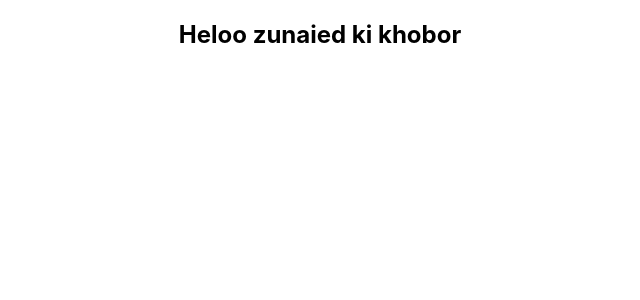
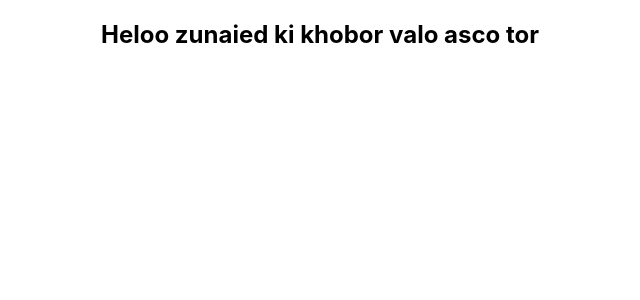
Before and after one commit to bellicose77/creative-agency, a React (Create React App) app in the folder frontend/: page / in a window 1280 px wide. Shown: the top 300 px of the page, without its empty margins (320-960 px from the left). Built offline with nearby package versions, Linux system fonts and the light colour scheme.

Commit message:
navigation bar

```diff
--- a/frontend/src/App.js
+++ b/frontend/src/App.js
@@ -4,7 +4,7 @@ import './App.css';
 function App() {
   return (
     <div className="App">
-      <h2>Heloo zunaied ki khobor</h2>
+      <h2>Heloo zunaied ki khobor valo asco tor </h2>
     </div>
   );
 }
```
Also changed, not shown: frontend/src/components/Navbar/Navbar.css (added), frontend/src/components/Navbar/Navbar.js (added).
